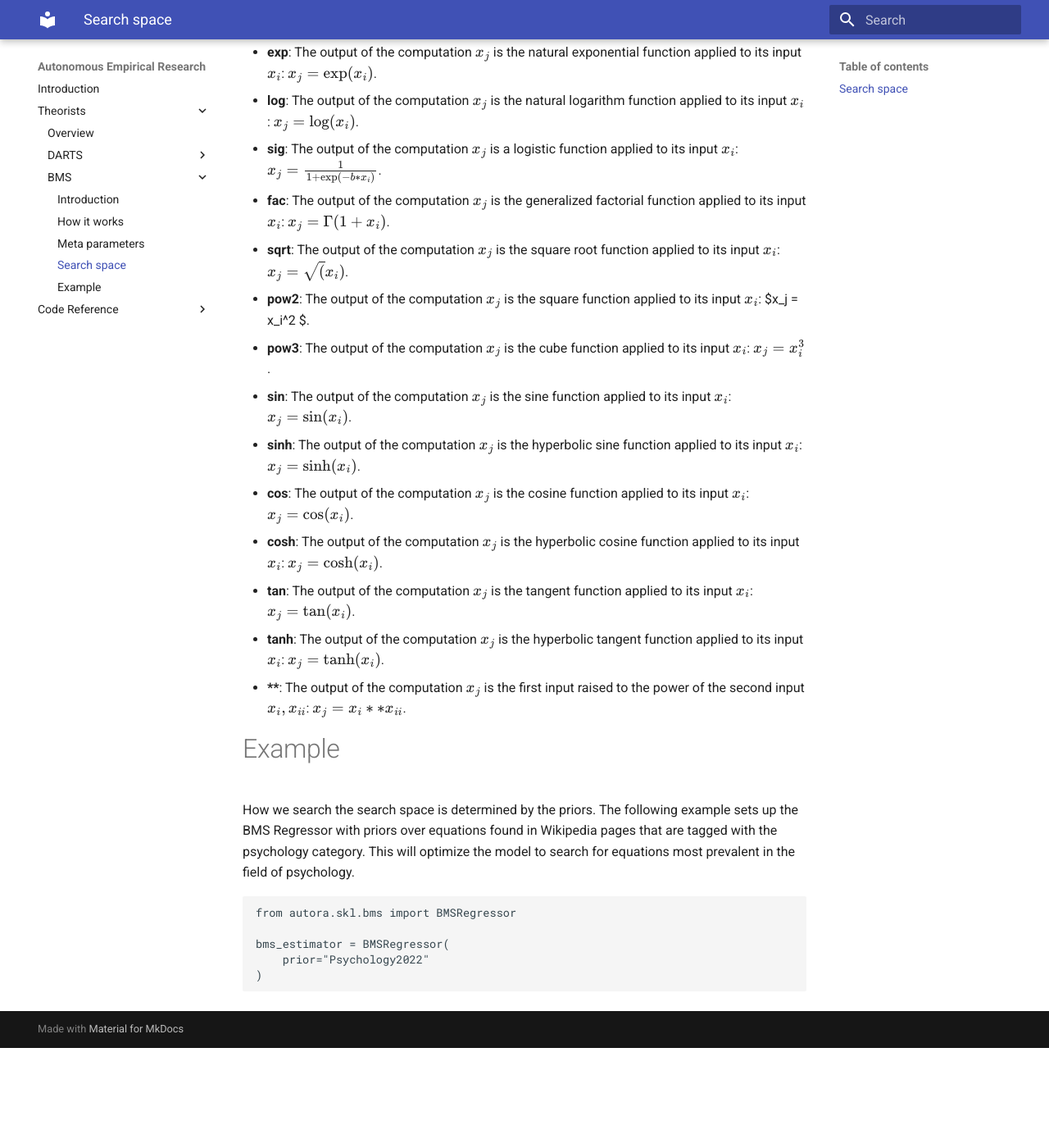
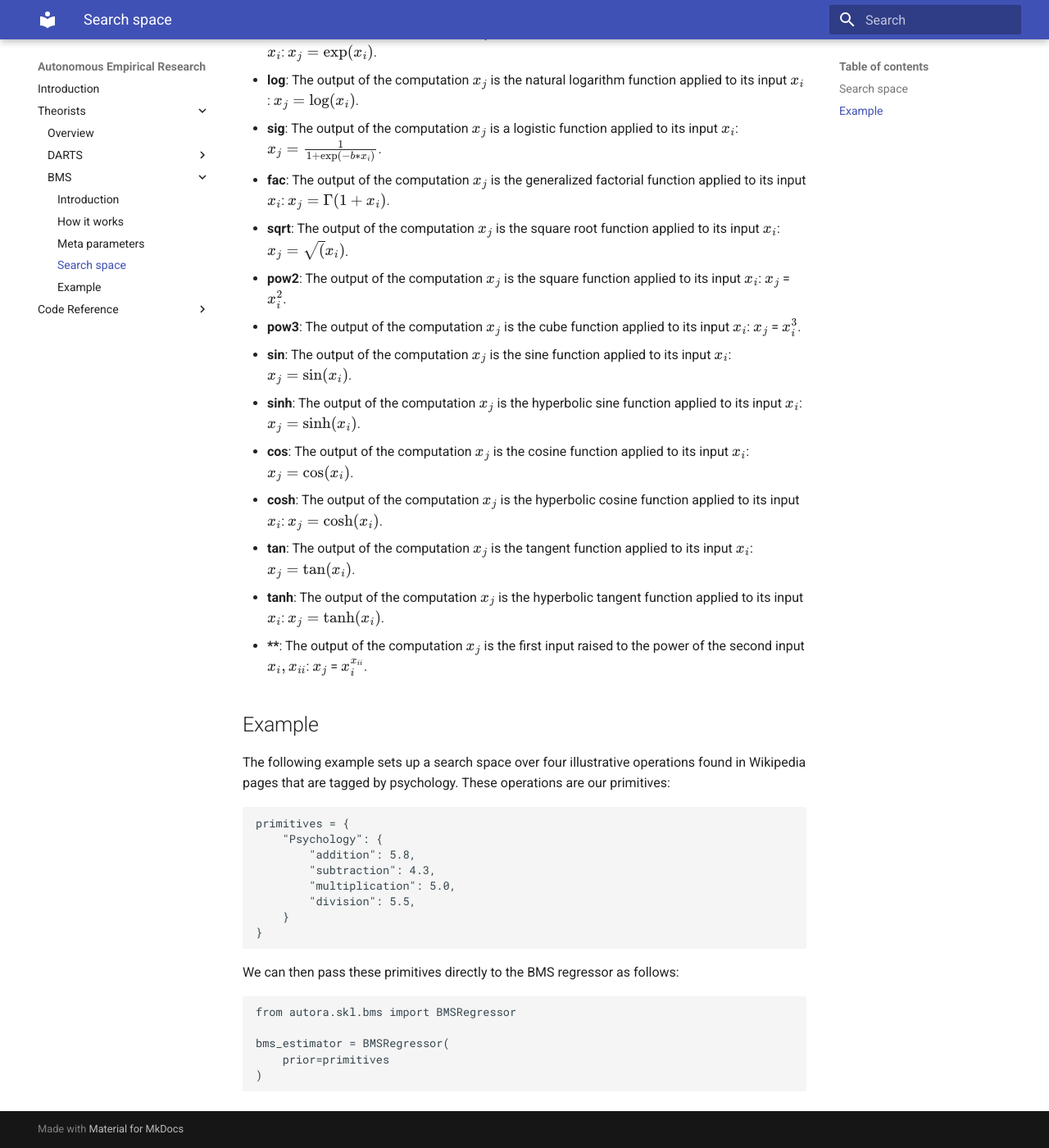
Before and after one commit to AutoResearch/autora, an MkDocs documentation site: the page built from docs/theorist/bms/search_space.md, in a window 1280 px wide and 1400 px high, scrolled down 661 px. Shown: the whole window at 82% size. Built offline with MkDocs 1.6.1 and Material for MkDocs 9.7.7, drawn with Linux system fonts in a browser that asks for light colours; before the commit the page ends 1939 px from its top, so only the background shows below that; some of the changed text lies outside the part shown.

Commit message:
update search_space.md

````diff
--- a/docs/theorist/bms/search_space.md
+++ b/docs/theorist/bms/search_space.md
@@ -2,7 +2,7 @@
 
 ## Search space
 
-BMS uses a search space of operations, along with parameters to find the best model. Since the search space is very rugged, BMS considers multiple equation trees in parallel, with each tree governed by a different temperature parameter. The search space is defined by the set of operations that can be applied in each computation step of the model. These operations are also referred to as *primitives*. We can select from the following space of primitives:
+BMS searches the space of operations according to certain parameters to find the best model. As such, the search space is defined by the set of operations that can be applied in each computation step of the model. These operations are also referred to as *primitives*. We can select from the following set of primitives:
 
 - **$\textit{constant}$**: The output of the computation $x_j$ is a constant parameter value $a$ where $a$ is a fitted float value.
 - **\+**: The output of the computation $x_j$ is the sum over its two inputs $x_i, x_{ii}$: $x_j = x_i + x_{ii}$.
@@ -16,24 +16,36 @@
 - **sig**: The output of the computation $x_j$ is a logistic function applied to its input $x_i$: $x_j = \frac{1}{1 + \exp(-b * x_i)}$.
 - **fac**: The output of the computation $x_j$ is the generalized factorial function applied to its input $x_i$: $x_j = \Gamma(1 + x_i)$.
 - **sqrt**: The output of the computation $x_j$ is the square root function applied to its input $x_i$: $x_j = \sqrt(x_i)$.
-- **pow2**: The output of the computation $x_j$ is the square function applied to its input $x_i$: $x_j = x_i^2 $.
-- **pow3**: The output of the computation $x_j$ is the cube function applied to its input $x_i$: $x_j = x_i^3$.
+- **pow2**: The output of the computation $x_j$ is the square function applied to its input $x_i$: $x_j$ = $x_i^2$.
+- **pow3**: The output of the computation $x_j$ is the cube function applied to its input $x_i$: $x_j$ = $x_i^3$.
 - **sin**: The output of the computation $x_j$ is the sine function applied to its input $x_i$: $x_j = \sin(x_i)$.
 - **sinh**: The output of the computation $x_j$ is the hyperbolic sine function applied to its input $x_i$: $x_j = \sinh(x_i)$.
 - **cos**: The output of the computation $x_j$ is the cosine function applied to its input $x_i$: $x_j = \cos(x_i)$.
 - **cosh**: The output of the computation $x_j$ is the hyperbolic cosine function applied to its input $x_i$: $x_j = \cosh(x_i)$.
 - **tan**: The output of the computation $x_j$ is the tangent function applied to its input $x_i$: $x_j = \tan(x_i)$.
 - **tanh**: The output of the computation $x_j$ is the hyperbolic tangent function applied to its input $x_i$: $x_j = \tanh(x_i)$.
-- **\*\***: The output of the computation $x_j$ is the first input raised to the power of the second input $x_i,x_{ii}$: $x_j = x_i ** x_{ii}$.
+- **\*\***: The output of the computation $x_j$ is the first input raised to the power of the second input $x_i,x_{ii}$: $x_j$ = $x_i^{x_{ii}}$.
 
-# Example
+## Example
 
-How we search the search space is determined by the priors. The following example sets up the BMS Regressor with priors over equations found in Wikipedia pages that are tagged with the psychology category. This will optimize the model to search for equations most prevalent in the field of psychology.
+The following example sets up a search space over four illustrative operations found in Wikipedia pages that are tagged by psychology. These operations are our primitives:
+
+```python
+primitives = {
+    "Psychology": {
+        "addition": 5.8,
+        "subtraction": 4.3,
+        "multiplication": 5.0,
+        "division": 5.5,
+    }
+}
+```
+We can then pass these primitives directly to the BMS regressor as follows:
 
 ```python
 from autora.skl.bms import BMSRegressor
 
 bms_estimator = BMSRegressor(
-    prior="Psychology2022"
+    prior=primitives
 )
 ```
````
